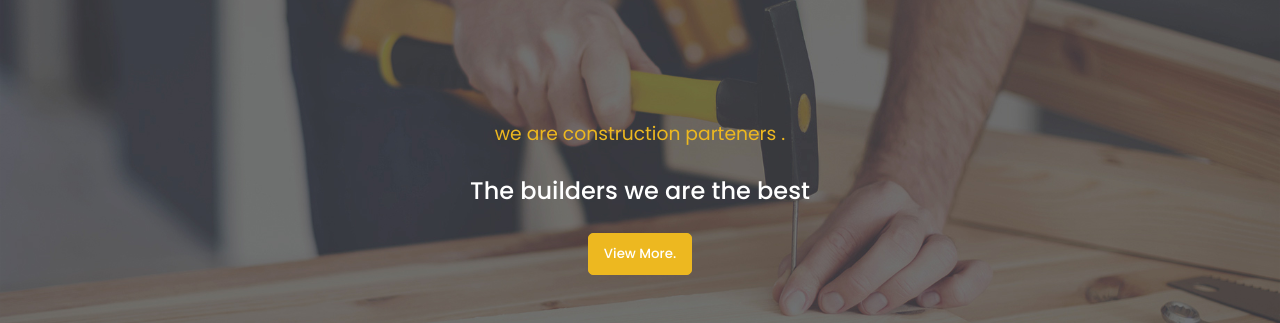
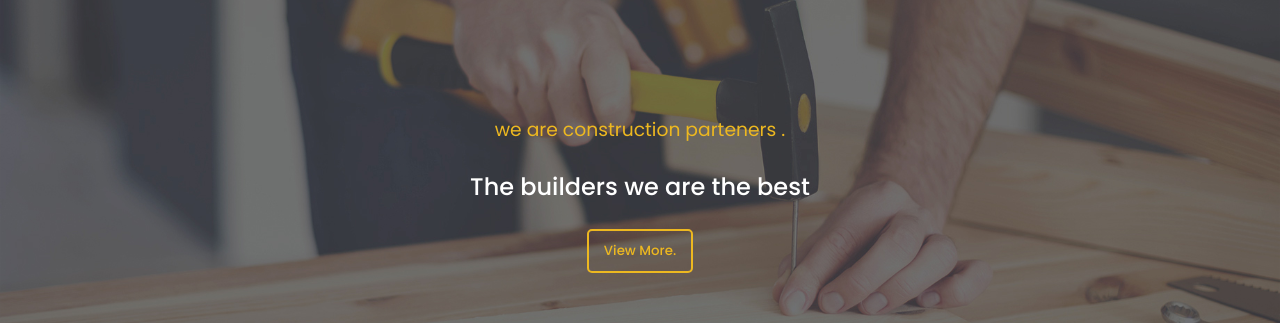
Before and after one commit to GSG-G11/Tashteeb, a React (Create React App) app in the folder client/: page / in a window 1280 px wide. In both pictures the pointer is over the button "View More.". Shown: the part 129-452 px from the top of the page. Built offline with nearby package versions, Linux system fonts and the light colour scheme.

Commit message:
update header style

```diff
--- a/client/src/Component/Header/Header.css
+++ b/client/src/Component/Header/Header.css
@@ -1,26 +1,31 @@
-.image-holder{
-}
 .image-holder img {
     width: 100%;
 }
-.banner-info{
+
+.banner-info {
     display: flex;
     justify-items: center;
     flex-direction: column;
     align-items: center;
-    transform: translate(0,-200%);
+    transform: translate(0, -200%);
+    margin-bottom: -10rem;
+    z-index: -9;
+
 }
-.banner-info h3{
+
+.banner-info h3 {
     color: #EDB820;
     font-weight: 400;
 }
-.banner-info h1{
+
+.banner-info h1 {
     color: #fff;
     margin-top: 25px;
     font-weight: 500;
 
 }
-.banner-info button{
+
+.banner-info button {
     margin-top: 25px;
     padding: 10px 15px;
     background-color: #EDB820;
@@ -28,4 +33,12 @@
     border: 1px solid #EDB820;
     color: #fff;
     font-weight: 500;
+    transition: all 1s ease-in-out;
 }
+
+.banner-info button:hover {
+    background-color: transparent;
+    border: 2px solid #EDB820;
+    color: #EDB820;
+    cursor: pointer;
+}
--- a/client/src/Component/Header/Header.jsx
+++ b/client/src/Component/Header/Header.jsx
@@ -14,7 +14,7 @@ const Header = () => {
         </div>
       </section>
     </header>
-  );
+  )
 }
 
 export default Header
```
